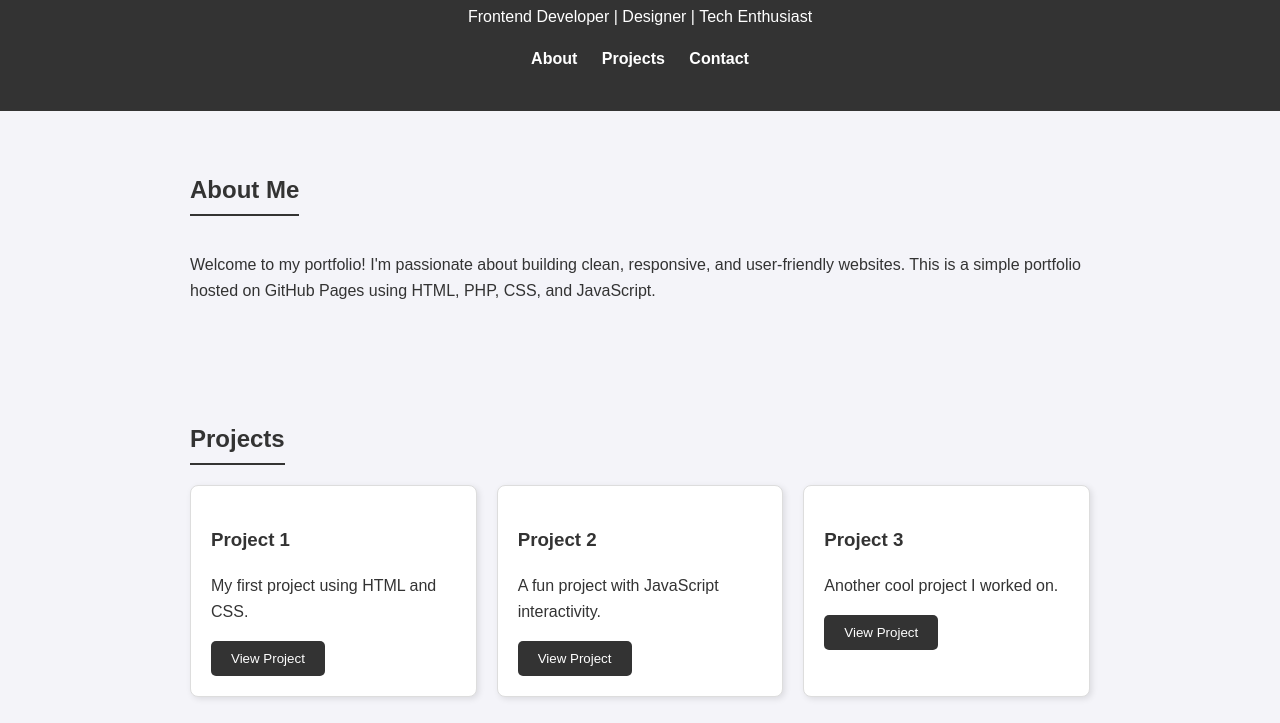
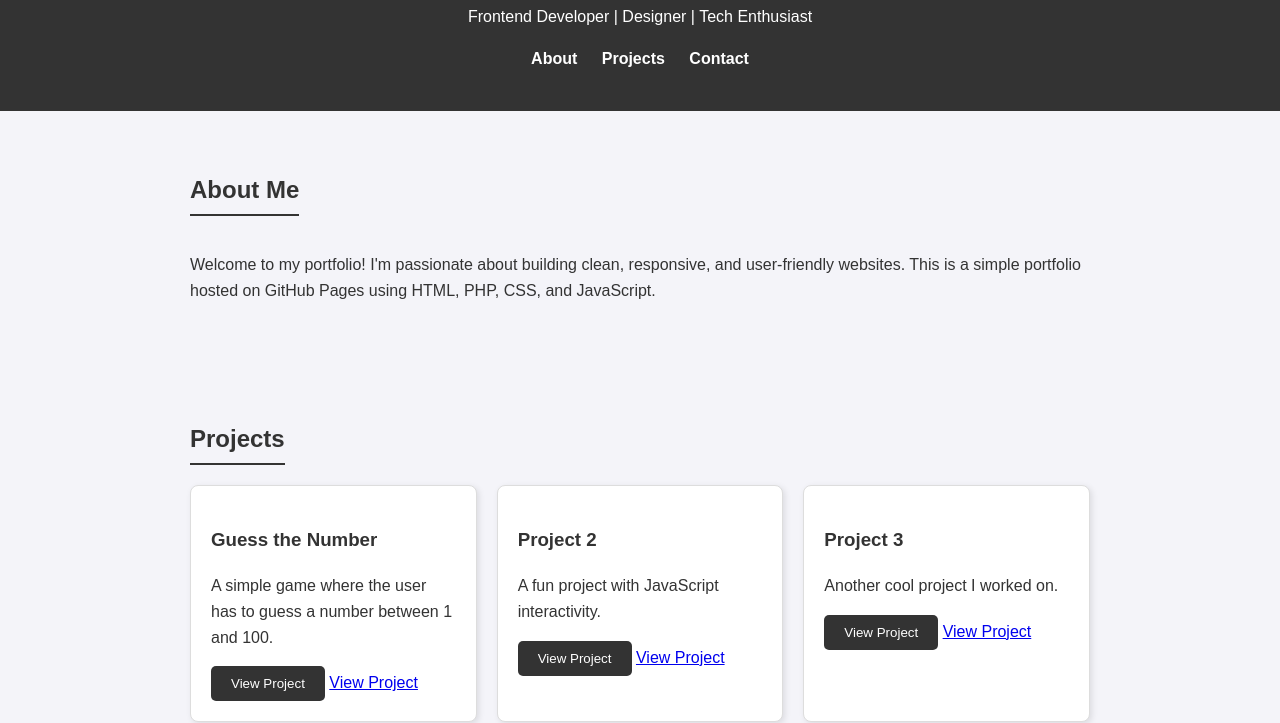
Before and after one commit to bethanysibs/online-portfolio, a plain HTML site: page index.html in a window 1280 px wide. Shown: the part 116-839 px from the top of the page. Drawn offline with Linux system fonts and the light colour scheme.

Commit message:
quick update

```diff
--- a/index.html
+++ b/index.html
@@ -142,9 +142,9 @@
   <script>
     // Sample projects data
     const projects = [
-      { title: "Project 1", desc: "My first project using HTML and CSS." },
-      { title: "Project 2", desc: "A fun project with JavaScript interactivity." },
-      { title: "Project 3", desc: "Another cool project I worked on." }
+      { title: "Guess the Number", desc: "A simple game where the user has to guess a number between 1 and 100." , link: "https://github.com/bethanysibala/guess-the-number"},
+      { title: "Project 2", desc: "A fun project with JavaScript interactivity." , link: "https://github.com/bethanysibala/project-2"},
+      { title: "Project 3", desc: "Another cool project I worked on." , link: "https://github.com/bethanysibala/project-3"}
     ];
 
     // Dynamically add projects to the page
@@ -153,7 +153,8 @@
       const card = document.createElement("div");
       card.className = "card";
       card.innerHTML = `<h3>${p.title}</h3><p>${p.desc}</p>
-                        <button onclick="alert('Opening ${p.title}...')">View Project</button>`;
+                        <button onclick="alert('Opening ${p.title}...')">View Project</button>
+                        <a href="${p.link}" target="_blank">View Project</a>`;
       container.appendChild(card);
     });
   </script>
```
Also changed, not shown: 1 other file.
